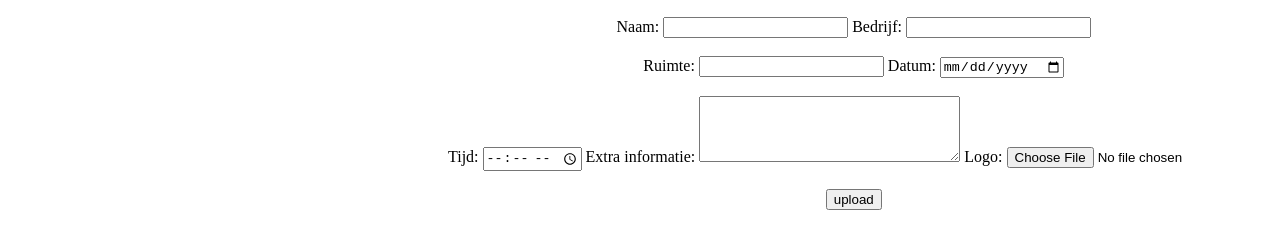
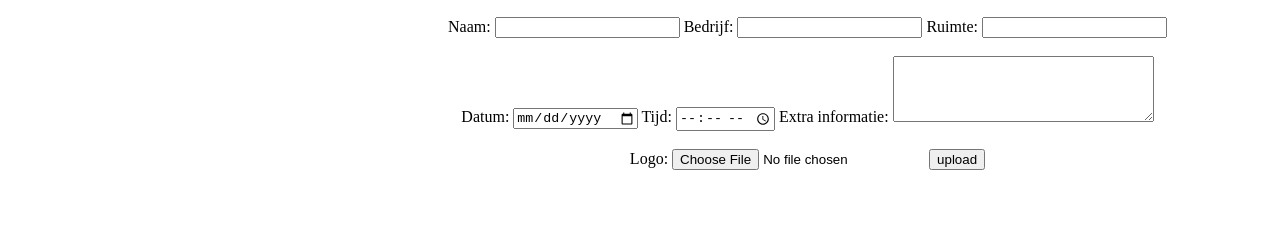
Before and after one commit to noemiemathu/agtest, a plain HTML site: page guest.html in a window 1280 px wide. Shown: the part 283-532 px from the top of the page. Drawn offline with Linux system fonts and the light colour scheme.

Commit message:
Update guest.html

```diff
--- a/guest.html
+++ b/guest.html
@@ -20,22 +20,22 @@
     <input type="text" id="name" name="name">
 
     <label for="company">Bedrijf:</label>
-    <input type="text" id="company" name="company"><br><br>
+    <input type="text" id="company" name="company">
 
     <label for="room">Ruimte:</label>
-    <input type="text" id="room" name="room">
+    <input type="text" id="room" name="room"><br><br>
 
     <label for="date">Datum:</label>
-    <input type="date" id="date" name="date"><br><br>
+    <input type="date" id="date" name="date">
 
     <label for="time">Tijd:</label>
     <input type="time" id="time" name="time">
 
     <label for="extra">Extra informatie:</label>
-    <textarea id="extra" rows="4" cols="30" name="extra"></textarea>
+    <textarea id="extra" rows="4" cols="30" name="extra"></textarea><br><br>
 
     <label>Logo:</label>
-    <input type="file" name="logo" accept="image/png" required><br><br>
+    <input type="file" name="logo" accept="image/png" required>
 
     <input type="submit" value="upload">
   </form>
```
